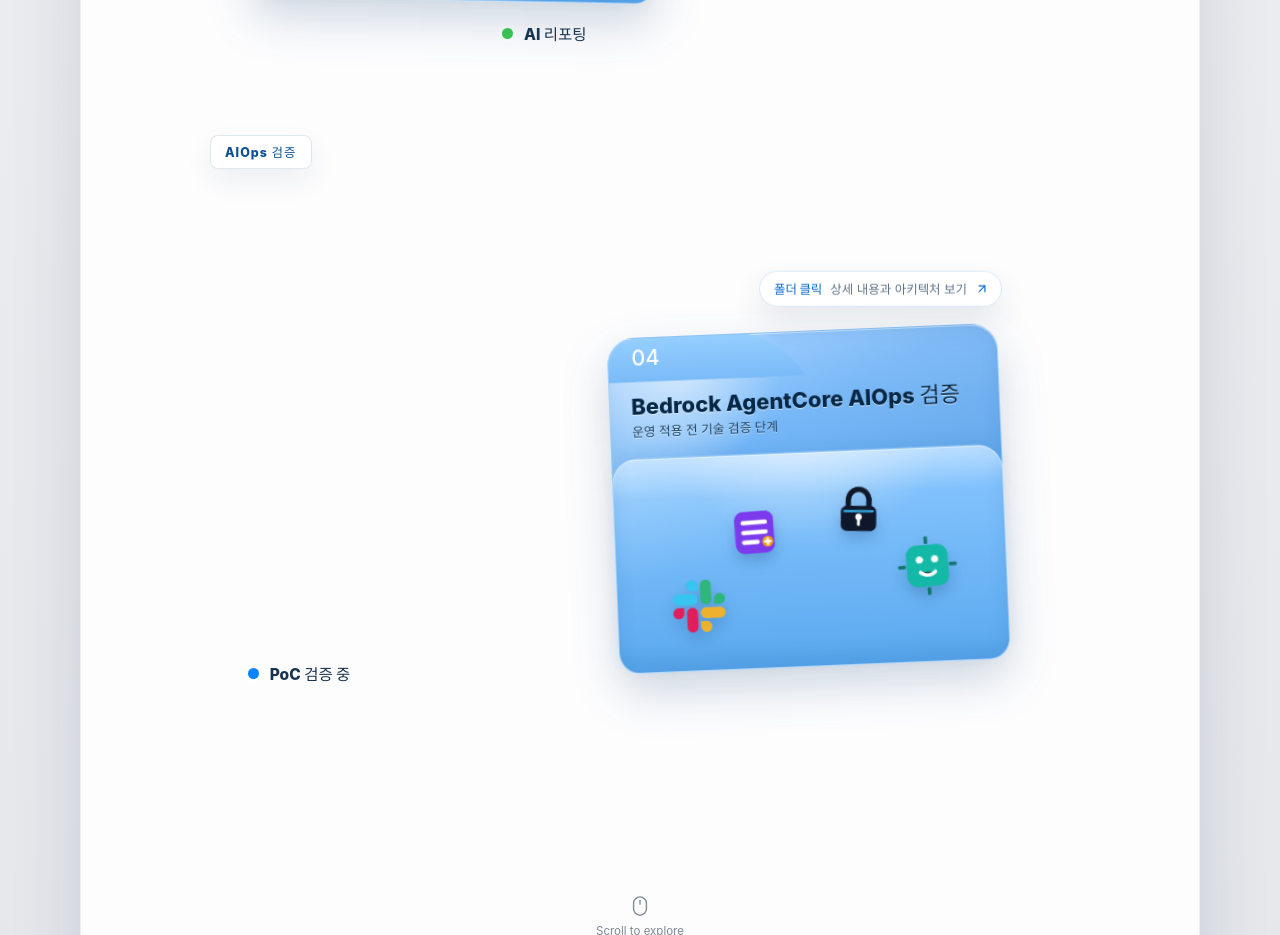
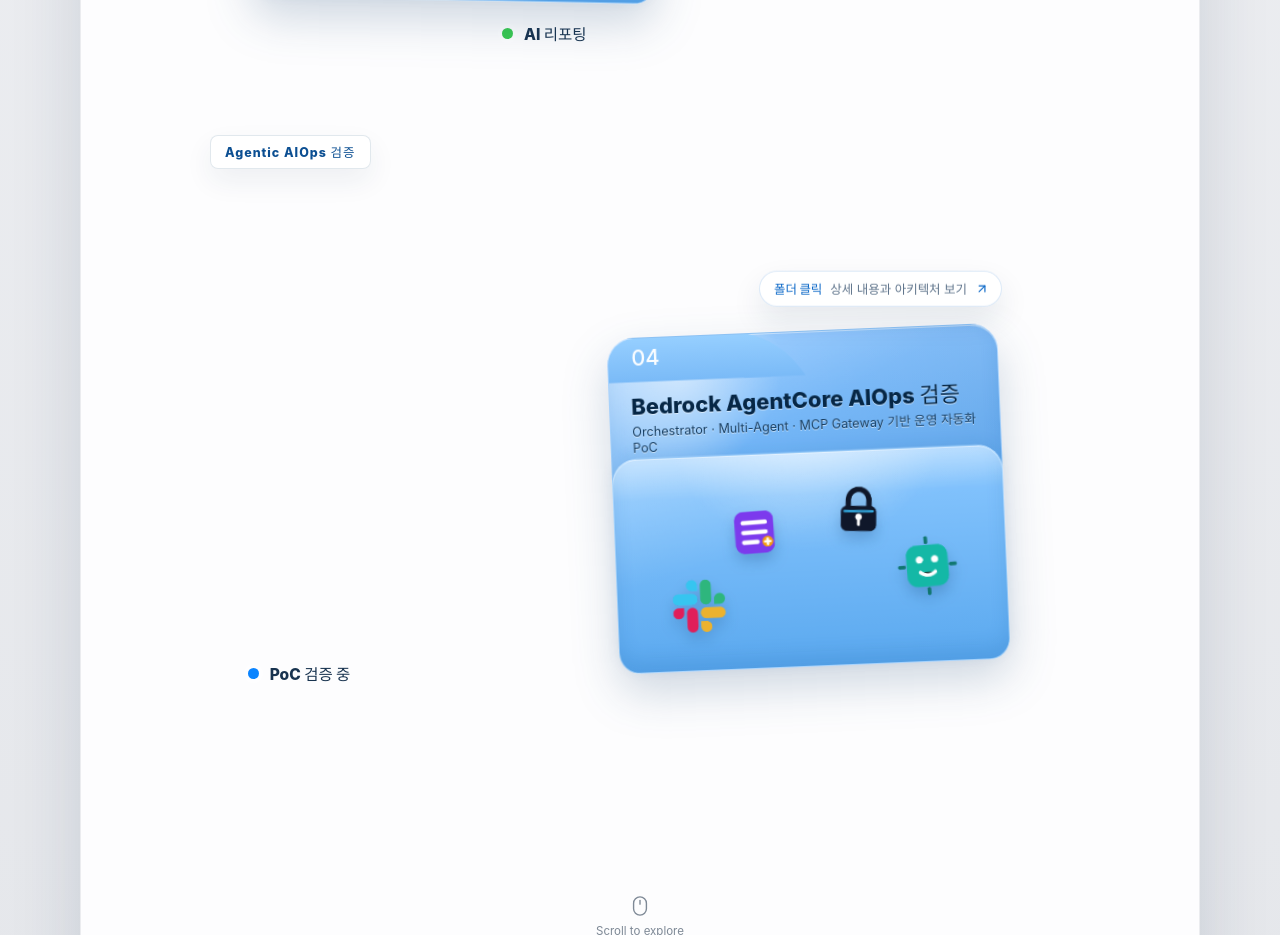
Before and after one commit to doitcomet/kimhyerim_portfolio, a React (Vite) app: page /#/ in a window 1280 px wide. Shown: the part 3060-3995 px from the top of the page. Built offline with nearby package versions, Linux system fonts and the light colour scheme.

Commit message:
Align AgentCore project copy with multi-agent MCP architecture

```diff
--- a/src/data/projects.js
+++ b/src/data/projects.js
@@ -122,28 +122,28 @@
   },
   {
     number: "04",
-    section: "AIOps 검증",
+    section: "Agentic AIOps 검증",
     slug: "bedrock-agentcore-aiops-poc",
     title: "Bedrock AgentCore AIOps 검증",
-    subtitle: "운영 적용 전 기술 검증 단계",
+    subtitle: "Orchestrator · Multi-Agent · MCP Gateway 기반 운영 자동화 PoC",
     status: "PoC 검증 중",
     accent: "#0a84ff",
-    architectureImage: assetPath("assets/architectures/aiops-agentcore-architecture.webp"),
-    summary: "SecGuard AI 경험을 확장해 AgentCore Runtime 중심으로 알람 분석, 이상 탐지, ChatOps 승인, 자원 분류를 연결하는 AIOps 흐름을 설계 및 검증 중인 PoC입니다.",
-    background: "이 프로젝트는 운영 적용이 완료된 산출물이 아니라, AI Cloud 환경에서 반복 운영 판단을 어떻게 안전하게 보조할 수 있는지 검증하는 단계입니다. 공개된 AgentCore 구성 요소의 Runtime, Gateway, Memory, Identity, Observability 개념을 바탕으로 완전 자동 조치보다 승인 기반 ChatOps와 근거 중심 리포팅을 우선합니다.",
+    architectureImage: assetPath("assets/architectures/fota-ai-multi-agent.svg"),
+    summary: "FOTA 운영 이벤트를 Orchestrator가 해석하고 알람 분석·이상 탐지·미사용 자원 탐지 Agent에 라우팅한 뒤, AgentCore Gateway의 공통 MCP Tool Registry를 통해 필요한 운영 도구를 호출하도록 설계·검증 중인 Multi-Agent AIOps PoC입니다.",
+    background: "기존 SecGuard AI와 모니터링 자동화 경험을 확장해, 개별 스크립트나 단일 Agent가 아니라 여러 운영 Agent가 동일한 도구 체계를 안전하게 공유할 수 있는 구조를 검증하고 있습니다. 핵심은 AgentCore Runtime을 실행 계층으로 두고, AgentCore Gateway를 단일 MCP 진입점으로 사용해 AWS·Niffler·Resource Inspect·Ops 도구 접근을 분리하는 것입니다.",
     actions: [
-      "AgentCore Runtime을 공통 실행 계층으로 두고 Gateway, Memory, Identity, Observability 성격의 책임을 나눠 PoC 구조를 설계하고 있습니다.",
-      "알람 분석 에이전트가 Grafana/CloudWatch 성격의 이벤트를 요약하고 우선순위를 분류하는 흐름을 설계하고 있습니다.",
-      "이상 탐지 결과와 SecGuard AI의 자원 분류 결과를 연결해 운영자가 검토할 수 있는 컨텍스트를 구성 중입니다.",
-      "Slack 기반 ChatOps 승인 흐름을 두어 운영 적용 전 사람의 확인 단계를 유지하는 구조로 검증하고 있습니다.",
-      "현재는 진행 중인 PoC이며, 운영 적용 전 기술 검증 단계로 범위를 제한하고 있습니다."
+      "EventBridge와 Lambda를 진입점으로 두고 FOTA SecAIOps Orchestrator Agent가 요청 유형에 따라 알람 분석·이상 탐지·미사용 자원 탐지 Agent를 선택하도록 설계했습니다.",
+      "AgentCore Gateway에 AWS MCP, Niffler MCP, Resource Inspect MCP, Ops MCP를 공통 Tool Registry 형태로 구성해 Agent별 도구 접근 경계를 분리했습니다.",
+      "알람 분석 Agent는 Niffler·CloudWatch·EKS·Knowledge Base를 조합해 운영 컨텍스트를 정리하고 Slack으로 결과를 전달하는 흐름을 구성했습니다.",
+      "이상 탐지 Agent는 CloudWatch·EKS·CloudTrail·Knowledge Base를 활용해 원인 후보를 수집하고 Slack 결과 전송까지 연결하는 흐름을 검증하고 있습니다.",
+      "미사용 자원 탐지 Agent는 EC2·ENI·VPC Flow Logs·EIP·Lambda·Subnet을 점검하고 Knowledge Base를 참조해 주 1회 SES Email 리포트로 전달하는 구조를 설계했습니다."
     ],
-    lessons: "AIOps는 장애를 대신 해결하는 마법이 아니라, 알람의 맥락을 정리하고 담당자가 더 빨리 판단하도록 돕는 구조여야 한다고 보고 있습니다. PoC 단계에서는 완성도보다 책임 경계와 승인 흐름을 먼저 검증하고 있습니다.",
-    securityNote: "운영 적용 전 기술 검증 단계의 참고용 구조입니다. 실제 운영 계정, 고객사 정보, 내부 자동화 세부 구현은 포함하지 않았습니다.",
+    lessons: "Agent를 늘리는 것보다 중요한 것은 여러 Agent가 어떤 도구를 어떤 경계로 공유하는지 표준화하는 것이라고 판단했습니다. Orchestrator는 업무를 분배하고, Gateway/MCP는 Tool 접근을 통제하며, 각 Agent는 자신의 운영 책임에 집중하도록 역할을 나누는 방향으로 검증하고 있습니다.",
+    securityNote: "현재 운영 적용 전 기술 검증 단계이며, 공개 포트폴리오에서는 실제 계정·리소스 식별자·내부 엔드포인트와 세부 자동화 구현을 제외했습니다.",
     impacts: [
-      { value: "PoC", label: "설계 및 검증 중" },
-      { value: "ChatOps", label: "사람 승인 흐름" },
-      { value: "AIOps", label: "장애 사전 감지" }
+      { value: "3 Agents", label: "운영 역할별 분리" },
+      { value: "4 MCP", label: "공통 Tool Registry" },
+      { value: "AgentCore", label: "Runtime·Gateway 검증" }
     ],
     stacks: [
       stack("Slack", "slack-logo.png", "S", 0, 3),
```
